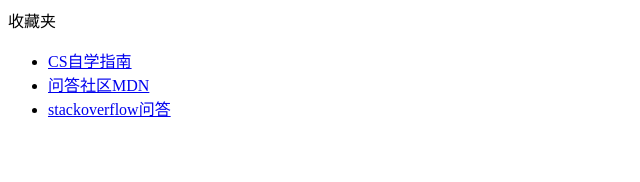
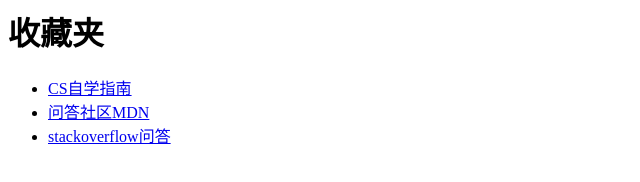
Before and after one commit to hoppipa/hoppipa, a plain HTML site: page index.html in a window 1280 px wide. Shown: the whole page, without its empty margins (0-640 px from the left). Drawn offline with Linux system fonts and the light colour scheme.

Commit message:
Update index.html

```diff
--- a/index.html
+++ b/index.html
@@ -1,5 +1,5 @@
  <body>
-    <p>收藏夹</p>
+    <h1>收藏夹</h1>
     <div>
       <ul class="list">
         <li>
```
